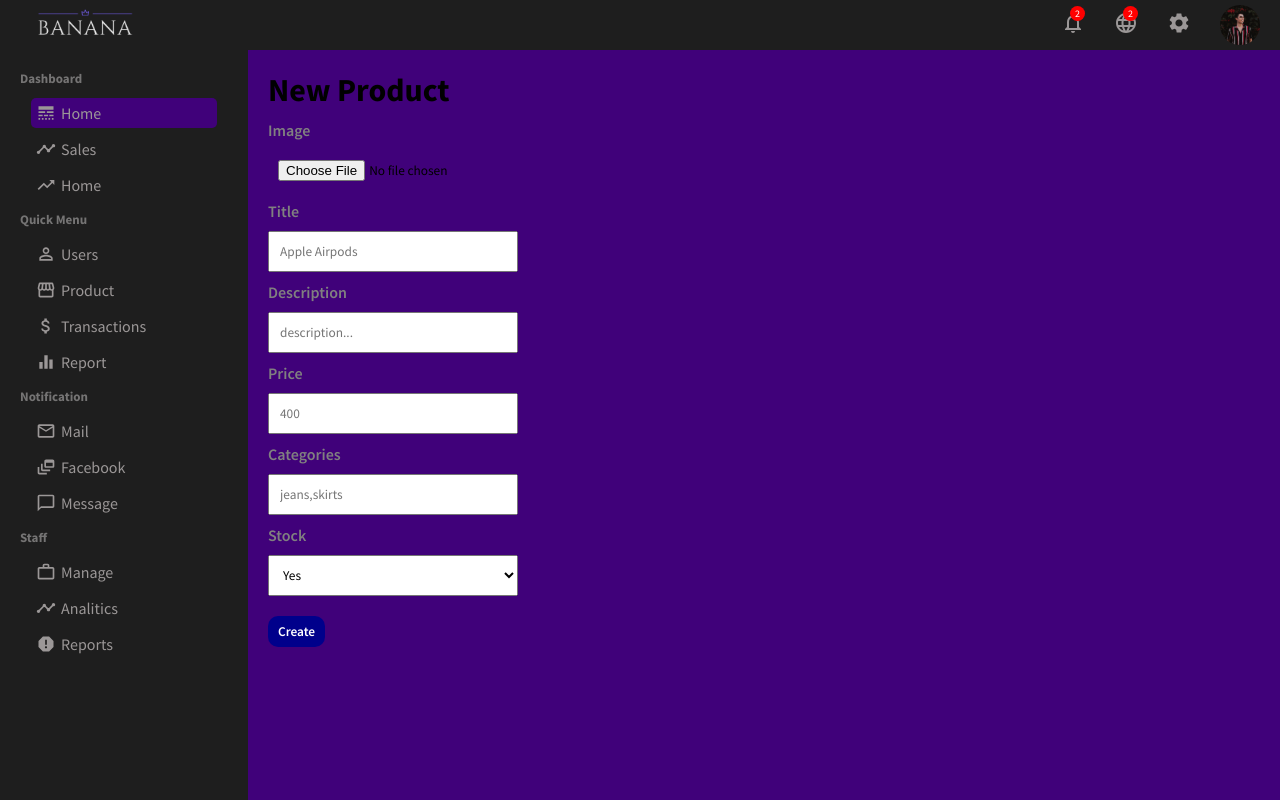
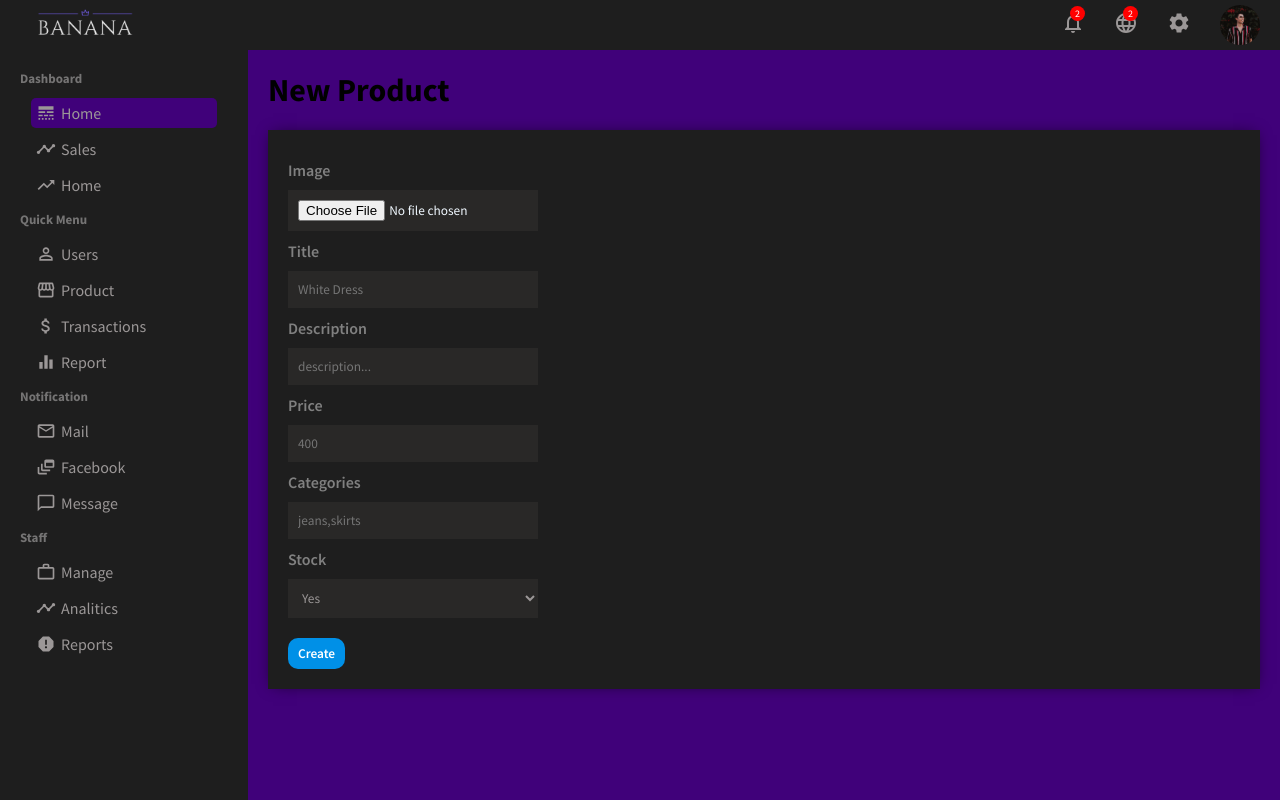
Before and after one commit to malekaridhi/ecommerceMern, a React (Create React App) app in the folder admin/: page /newProduct in a window 1280 px wide. Built offline with nearby package versions, Linux system fonts and the light colour scheme.

Commit message:
new Prpduct

```diff
--- a/admin/src/pages/newProduct/NewProduct.jsx
+++ b/admin/src/pages/newProduct/NewProduct.jsx
@@ -5,6 +5,7 @@ const NewPrpduct = () => {
     return (
         <div className="newProduct">
              <h1 className="addProductTitle">New Product</h1>
+             <div className="newUserContainer">
       <form className="addProductForm">
         <div className="addProductItem">
           <label>Image</label>
@@ -19,7 +20,7 @@ const NewPrpduct = () => {
           <input
             name="title"
             type="text"
-            placeholder="Apple Airpods"
+            placeholder="White Dress"
 
           />
         </div>
@@ -56,6 +57,7 @@ const NewPrpduct = () => {
           Create
         </button>
       </form>
+               </div>
         </div>
      );
 }
--- a/admin/src/pages/newProduct/newProduct.css
+++ b/admin/src/pages/newProduct/newProduct.css
@@ -22,10 +22,18 @@
 
   .addProductItem > input {
     padding: 10px;
+    color: aliceblue;
+    background-color: #292827;
+    border: none;
+    outline: none;
   }
 
   .addProductItem > select {
     padding: 10px;
+    background-color: #292827;
+    border: none;
+    outline: none;
+    color: rgb(155, 151, 151);
   }
 
   .addProductButton {
@@ -33,7 +41,7 @@
     padding: 7px 10px;
     border: none;
     border-radius: 10px;
-    background-color: darkblue;
+    background-color: #0090e7;
     color: white;
     font-weight: 600;
     cursor: pointer;
--- a/admin/src/pages/newUser/newUser.css
+++ b/admin/src/pages/newUser/newUser.css
@@ -37,9 +37,11 @@
     border-radius: 5px;
     background-color: #292827;
     outline: none;
+    color: aliceblue;
   }
   .newUserGender > input{
     margin-top: 15px;
+
   }
   .newUserGender > label{
     margin: 10px;
--- a/admin/src/pages/product/product.css
+++ b/admin/src/pages/product/product.css
@@ -89,6 +89,8 @@
   border: none;
   padding: 5px;
   background-color: #292827;
+  color: aliceblue;
+  outline: none;
 }
 .productFormLeft > select {
   margin-bottom: 10px;
--- a/admin/src/pages/user/user.css
+++ b/admin/src/pages/user/user.css
@@ -110,6 +110,8 @@
   height: 30px;
   /* border-bottom: 1px solid gray; */
   background-color: #292827;
+  color: aliceblue;
+  outline: none;
 }
 .userUpdateRight {
   display: flex;
```
